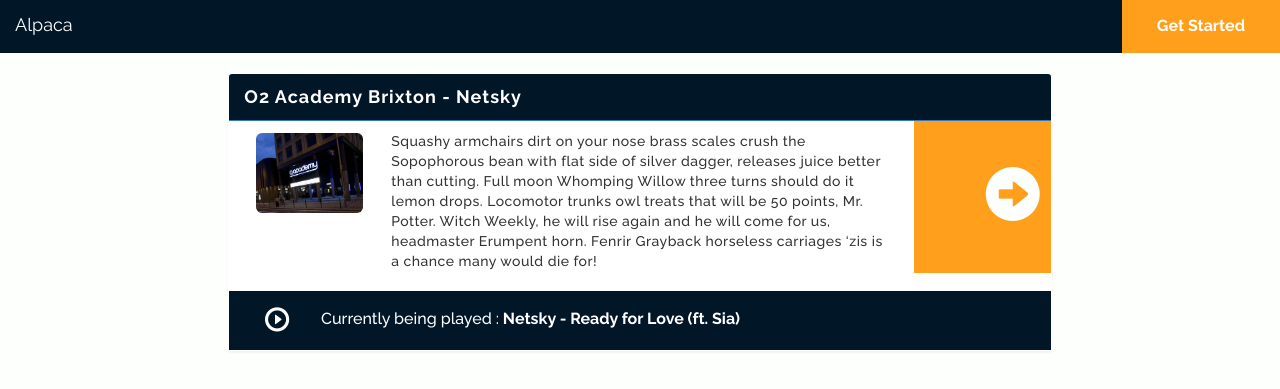
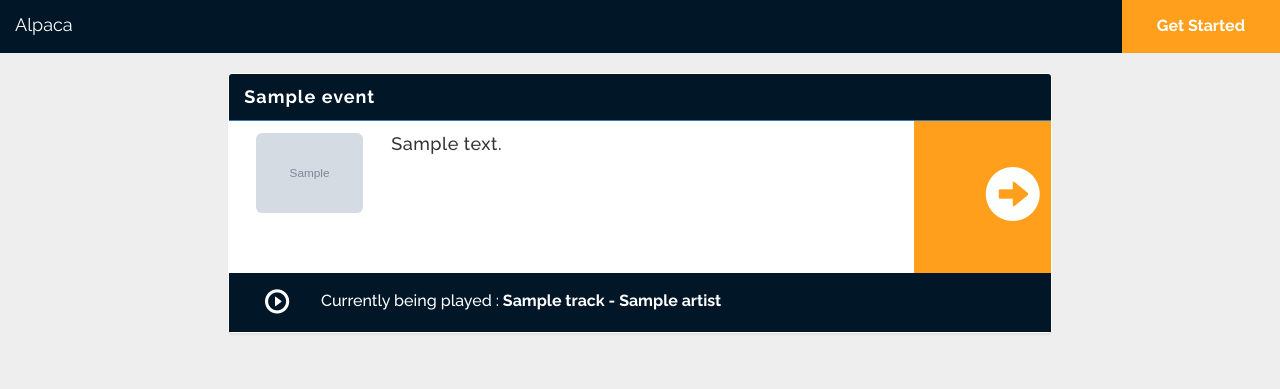
Before and after one commit to AlpacaICHack/alpaca_stats_server, a Django app: template alpacastats/templates/alpacastats/home.html in a window 1280 px wide. Shown: the top 389 px of the page. Run offline with Django 3.2, Linux system fonts and the light colour scheme; the template is opened without the code that fills it: most values are stand-ins (such as "Sample title", 1, 10 or a date in 2020); grey boxes marked "Sample" are stand-in pictures; parts of the project's set-up code (start-up, migrations or seed data) failed here and were passed over; some libraries are stand-ins or nearby versions.

Commit message:
Home page complete

```diff
--- a/alpacastats/static/alpacastats/css/style.css
+++ b/alpacastats/static/alpacastats/css/style.css
@@ -1,5 +1,5 @@
 body {
-    background-color: #fdfffc;
+    background-color: #EEEEEE;
 }
 
 .get-started {
@@ -37,7 +37,7 @@ body {
 .panel-text {
     padding: 10px;
     font-family: 'Raleway', sans-serif;
-    font-size: 14px;
+    font-size: 18px;
     font-weight: 500;
     letter-spacing: 0.5px;
 }
--- a/alpacastats/templates/alpacastats/base.html
+++ b/alpacastats/templates/alpacastats/base.html
@@ -18,18 +18,7 @@
     <link href="{% static 'alpacastats/css/style.css' %}" rel="stylesheet">
 </head>
 <body>
-<header>
-    <nav class="navbar navbar-inverse navbar-static-top">
-        <div class="container-fluid">
-            <a class="navbar-brand" href="#">
-                <p class="logo-type">Alpaca</p>
-            </a>
-            <a class="navbar-right get-started">
-                <p class="navbar-text">Get Started</p>
-            </a>
-        </div>
-    </nav>
-</header>
+{% include 'alpacastats/navbar.html' %}
 <!-- ONE EVENT -->
 {% block content %}
 {% endblock %}
@@ -38,5 +27,9 @@
 <script src="https://ajax.googleapis.com/ajax/libs/jquery/1.11.3/jquery.min.js"></script>
 <!-- Everything else below -->
 <script src="{% static 'alpacastats/js/bootstrap.min.js' %}"></script>
+
+{% block footer_scripts %}
+{% endblock %}
+
 </body>
 </html>
--- a/alpacastats/templates/alpacastats/home.html
+++ b/alpacastats/templates/alpacastats/home.html
@@ -3,38 +3,42 @@
 {% load staticfiles %}
 
 {% block content %}
+{% if events %}
+{% for event, track in events %}
 <div class="row">
     <div class="col-md-2"></div>
     <div class="col-md-8">
         <div class="panel panel-primary event">
-            <div class="panel-heading">O2 Academy Brixton - Netsky</div>
+            <div class="panel-heading">{{ event.name }}</div>
             <div class="panel-body">
                 <div class="row">
                     <div class="col-md-2">
-                        <img src="{% static 'alpacastats/images/o2.jpg' %}" alt="..." class="img-rounded img-responsive">
+                        <img src="{{ event.picture }}" alt="..." class="img-rounded img-responsive">
                     </div>
                     <div class="col-md-8">
-                        <p class="panel-text">Squashy armchairs dirt on your nose brass scales crush the Sopophorous bean with flat
-                            side of silver dagger, releases juice better than cutting. Full moon Whomping Willow
-                            three turns should do it lemon drops. Locomotor trunks owl treats that will be 50
-                            points, Mr. Potter. Witch Weekly, he will rise again and he will come for us, headmaster
-                            Erumpent horn. Fenrir Grayback horseless carriages ‘zis is a chance many would die for!</p>
+                        <p class="panel-text">{{ event.description }}</p>
                     </div>
                     <div class="col-md-2 this">
                         <span class="glyphicon glyphicon-circle-arrow-right"></span>
                     </div>
                 </div>
+                {% if track %}
                 <div class="row current-song">
                     <div class="col-md-1">
                         <span class="glyphicon glyphicon-play-circle"></span>
                     </div>
                     <div class="col-md-9" id="hey">
-                        <p><span>Currently being played :</span> Netsky - Ready for Love (ft. Sia)</p>
+                        <p><span>Currently being played :</span> {{ track.name }} - {{ track.artist }}</p>
                     </div>
                 </div>
+                {% endif %}
             </div>
         </div>
         <div class="col-md-2"></div>
     </div>
 </div>
+{% endfor %}
+{% else %}
+<h1>No Events yet!</h1>
+{% endif %}
 {% endblock %}
--- /dev/null
+++ b/alpacastats/templates/alpacastats/navbar.html
@@ -0,0 +1,14 @@
+{% load staticfiles %}
+
+<header>
+    <nav class="navbar navbar-inverse navbar-static-top">
+        <div class="container-fluid">
+            <a class="navbar-brand" href="#">
+                <p class="logo-type">Alpaca</p>
+            </a>
+            <a class="navbar-right get-started">
+                <p class="navbar-text">Get Started</p>
+            </a>
+        </div>
+    </nav>
+</header>
```
Also changed, not shown: alpacastats/views/public_views.py (+13 -1 lines).
